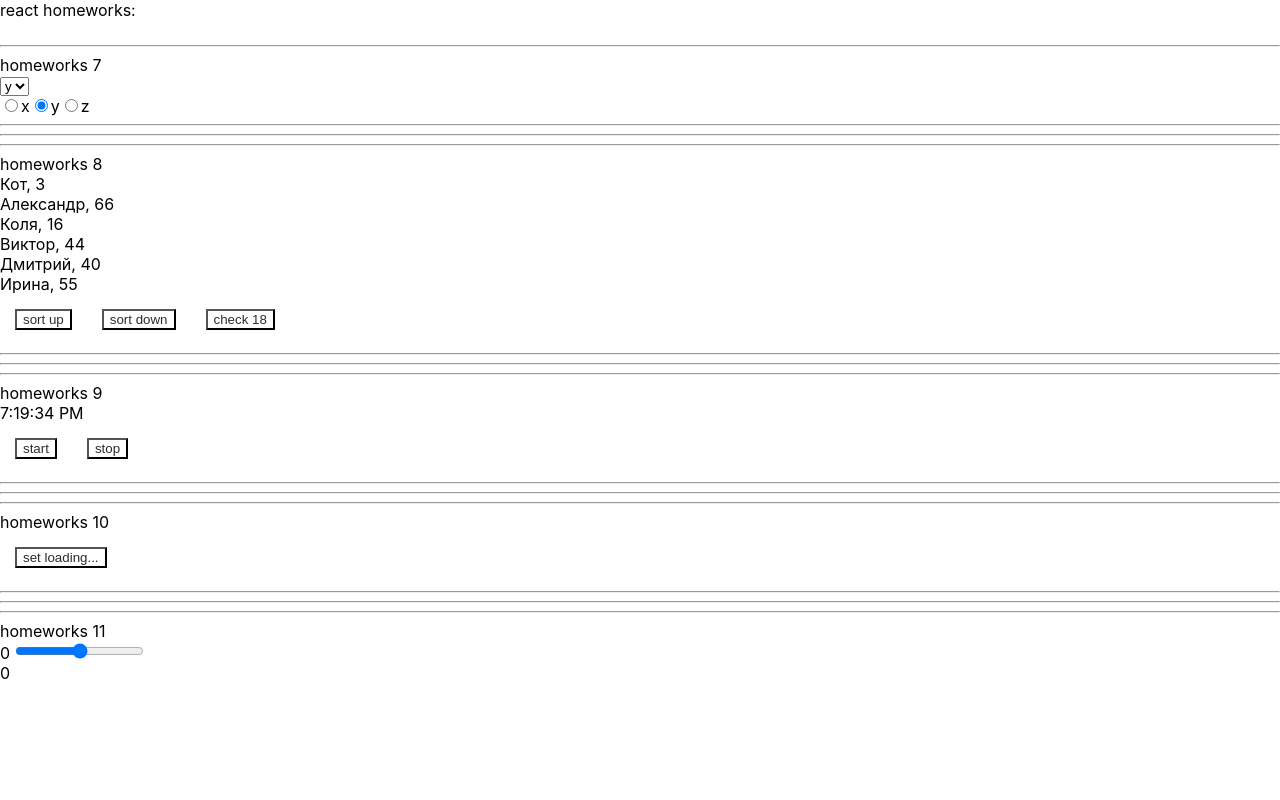
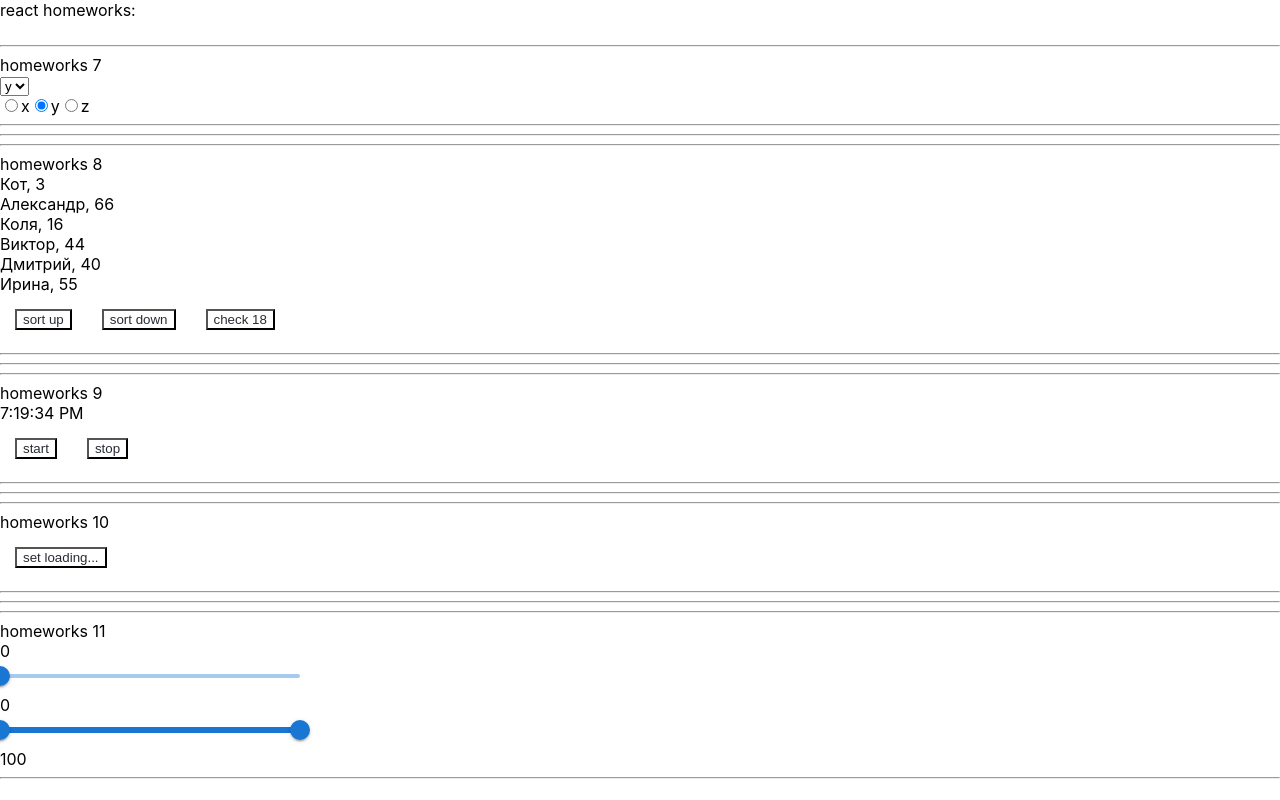
Before and after one commit to DmitriyKaplan28/homework, a React (Create React App) app: page /#/junior in a window 1280 px wide. Shown: the top 800 px of the page. Built offline with nearby package versions, Linux system fonts and the light colour scheme.

Commit message:
trying to fix HW11

```diff
--- a/package.json
+++ b/package.json
@@ -4,6 +4,9 @@
   "private": true,
   "homepage": "https://DmitriyKaplan28.github.io/homework",
   "dependencies": {
+    "@emotion/react": "^11.9.3",
+    "@emotion/styled": "^11.9.3",
+    "@mui/material": "^5.8.4",
     "@testing-library/jest-dom": "^5.14.1",
     "@testing-library/react": "^12.0.0",
     "@testing-library/user-event": "^13.2.1",
--- /dev/null
+++ b/src/p2-homeworks/h11/AlternativeSuperDoubleRange.tsx
@@ -0,0 +1,112 @@
+import React, {ChangeEvent, useCallback, useEffect, useRef, useState} from "react";
+import classnames from "classnames";
+import  './AlternativeSuperRange.css'
+
+type AlternativeSuperDoubleRangePropsType = {
+    onChangeRange?: (value: [number, number]) => void
+    value?: [number, number]
+    // min, max, step, disable, ...
+    min: number
+    max: number
+    onChange: Function
+}
+
+const AlternativeSuperDoubleRange: React.FC<AlternativeSuperDoubleRangePropsType> = (
+    { min,
+        max,
+        onChange
+        /*onChangeRange, value,
+        // min, max, step, disable, ...*/
+    }
+) => {
+    // сделать самому, можно подключать библиотеки
+
+    /*return (
+        <>
+            DoubleRange
+        </>
+    )*/
+    const [minVal, setMinVal] = useState(min);
+    const [maxVal, setMaxVal] = useState(max);
+    const minValRef = useRef<HTMLInputElement>(null);
+    const maxValRef = useRef<HTMLInputElement>(null);
+    const range = useRef<HTMLDivElement>(null);
+
+    // Convert to percentage
+    const getPercent = useCallback(
+        (value: number) => Math.round(((value - min) / (max - min)) * 100),
+        [min, max]
+    );
+
+    // Set width of the range to decrease from the left side
+    useEffect(() => {
+        if (maxValRef.current) {
+            const minPercent = getPercent(minVal);
+            const maxPercent = getPercent(+maxValRef.current.value); // Precede with '+' to convert the value from type string to type number
+
+            if (range.current) {
+                range.current.style.left = `${minPercent}%`;
+                range.current.style.width = `${maxPercent - minPercent}%`;
+            }
+        }
+    }, [minVal, getPercent]);
+
+    // Set width of the range to decrease from the right side
+    useEffect(() => {
+        if (minValRef.current) {
+            const minPercent = getPercent(+minValRef.current.value);
+            const maxPercent = getPercent(maxVal);
+
+            if (range.current) {
+                range.current.style.width = `${maxPercent - minPercent}%`;
+            }
+        }
+    }, [maxVal, getPercent]);
+
+    // Get min and max values when their state changes
+    useEffect(() => {
+        onChange({ min: minVal, max: maxVal });
+    }, [minVal, maxVal, onChange]);
+
+    return (
+        <div className="container">
+            <input
+                type="range"
+                min={min}
+                max={max}
+                value={minVal}
+                ref={minValRef}
+                onChange={(event: ChangeEvent<HTMLInputElement>) => {
+                    const value = Math.min(+event.target.value, maxVal - 1);
+                    setMinVal(value);
+                    event.target.value = value.toString();
+                }}
+                className={classnames("thumb thumb--zindex-3", {
+                    "thumb--zindex-5": minVal > max - 100
+                })}
+            />
+            <input
+                type="range"
+                min={min}
+                max={max}
+                value={maxVal}
+                ref={maxValRef}
+                onChange={(event: ChangeEvent<HTMLInputElement>) => {
+                    const value = Math.max(+event.target.value, minVal + 1);
+                    setMaxVal(value);
+                    event.target.value = value.toString();
+                }}
+                className="thumb thumb--zindex-4"
+            />
+
+            <div className="slider">
+                <div className="slider__track"></div>
+                <div ref={range} className="slider__range"></div>
+                <div className="slider__left-value">{minVal}</div>
+                <div className="slider__right-value">{maxVal}</div>
+            </div>
+        </div>
+    );
+}
+
+export default AlternativeSuperDoubleRange
--- a/src/p2-homeworks/h11/HW11.tsx
+++ b/src/p2-homeworks/h11/HW11.tsx
@@ -2,14 +2,25 @@ import React, {useState} from 'react'
 import SuperRange from './common/c7-SuperRange/SuperRange'
 import SuperDoubleRange from './common/c8-SuperDoubleRange/SuperDoubleRange'
 import AlternativeSuperRange from "./AlternativeSuperRange";
+import AlternativeSuperDoubleRange from "./AlternativeSuperDoubleRange";
 
 function HW11() {
     const [value1, setValue1] = useState(0)
     const [value2, setValue2] = useState(100)
 
-    const onChangeRange = (value: number) => {
-      setValue1(value)
+    /*const onChangeRange = (value: number) => {
+        setValue1(value)
+    }*/
+    const onChangeRange = (event: Event, newValue: number) => {
+        setValue1(newValue);
     }
+
+
+    const [value, setValue] = useState<number[]>([value1, value2]);
+
+    const handleChange = (event: Event, newValue: number | number[]) => {
+        setValue(newValue as number[]);
+    };
 
     return (
         <div>
@@ -19,32 +30,34 @@ function HW11() {
             {/*should work (должно работать)*/}
             <div>
                 <span>{value1}</span>
-                <SuperRange onChangeRange={onChangeRange}
+                <SuperRange value={value1}
+                            onChangeRange={onChangeRange}
                     // сделать так чтоб value1 изменялось
                 />
             </div>
 
             <div>
                 <span>{value1}</span>
-                <SuperDoubleRange
-                    min={value1}
-                    max={value2}
-                    onChange={({ min, max }: { min: number; max: number }) =>
-                        console.log(`min = ${min}, max = ${max}`)
-                    }
+                <SuperDoubleRange value={value}
+                                  handleChange={handleChange}
+                    //valuetext={valuetext}
                 />
                 <span>{value2}</span>
             </div>
 
             <hr/>
             {/*для личного творчества, могу проверить*/}
-            <AlternativeSuperRange
+            {/*<AlternativeSuperRange
                 min={value1}
                 onChange={({ min}: { min: number }) =>
                     console.log(`min = ${min}`)
                 }
-            />
-            {/*<AlternativeSuperDoubleRange/>*/}
+            />*/}
+            <AlternativeSuperDoubleRange min={value1}
+                                         max={value2}
+                                         onChange={({min, max}: { min: number; max: number }) =>
+                                             console.log(`min = ${min}, max = ${max}`)
+                                         }/>
             <hr/>
         </div>
     )
--- a/src/p2-homeworks/h11/common/c7-SuperRange/SuperRange.tsx
+++ b/src/p2-homeworks/h11/common/c7-SuperRange/SuperRange.tsx
@@ -1,5 +1,6 @@
 import React, {ChangeEvent, DetailedHTMLProps, InputHTMLAttributes} from 'react'
 import s from './SuperRange.module.css'
+import {Box, Slider} from "@mui/material";
 
 // тип пропсов обычного инпута
 type DefaultInputPropsType = DetailedHTMLProps<InputHTMLAttributes<HTMLInputElement>, HTMLInputElement>
@@ -7,7 +8,8 @@ type DefaultInputPropsType = DetailedHTMLProps<InputHTMLAttributes<HTMLInputElem
 // здесь мы говорим что у нашего инпута будут такие же пропсы как у обычного инпута
 // (чтоб не писать value: string, onChange: ...; они уже все описаны в DefaultInputPropsType)
 type SuperRangePropsType = DefaultInputPropsType & { // и + ещё пропсы которых нет в стандартном инпуте
-    onChangeRange?: (value: number) => void
+    onChangeRange?: (event: Event, newValue: number ) => void
+    value: number
 };
 
 const SuperRange: React.FC<SuperRangePropsType> = (
@@ -15,20 +17,32 @@ const SuperRange: React.FC<SuperRangePropsType> = (
         type, // достаём и игнорируем чтоб нельзя было задать другой тип инпута
         onChange, onChangeRange,
         className,
-
+        value,
         ...restProps// все остальные пропсы попадут в объект restProps
     }
 ) => {
     const onChangeCallback = (e: ChangeEvent<HTMLInputElement>) => {
-        onChange && onChange(e) // сохраняем старую функциональность
+        //onChange && onChange(e) // сохраняем старую функциональность
 
-        onChangeRange && onChangeRange(+e.currentTarget.value)
+        onChangeRange
     }
 
-    const finalRangeClassName = `${s.range} ${className ? className : ''}`
+    /*const finalRangeClassName = `${s.range} ${className ? className : ''}`*/
+    function valuetext(value: number) {
+        return `${value}°C`;
+    }
 
     return (
-        <>
+
+        <Box sx={{width: 300}}>
+            <Slider getAriaLabel={() => 'Temperature range'}
+                    value={value}
+                    onChange={onChangeCallback}
+                    valueLabelDisplay="auto"
+                    getAriaValueText={valuetext}
+            />
+        </Box>
+        /*<>
             <input
                 type={'range'}
                 onChange={onChangeCallback}
@@ -36,7 +50,7 @@ const SuperRange: React.FC<SuperRangePropsType> = (
 
                 {...restProps} // отдаём инпуту остальные пропсы если они есть (value например там внутри)
             />
-        </>
+        </>*/
     )
 }
 
--- a/src/p2-homeworks/h11/common/c8-SuperDoubleRange/SuperDoubleRange.tsx
+++ b/src/p2-homeworks/h11/common/c8-SuperDoubleRange/SuperDoubleRange.tsx
@@ -1,112 +1,39 @@
 import React, {ChangeEvent, useCallback, useEffect, useRef, useState} from 'react'
 import classnames from "classnames";
 import  './SuperDoubleRange.css'
+import {Box, Slider} from "@mui/material";
 
 type SuperDoubleRangePropsType = {
-    onChangeRange?: (value: [number, number]) => void
-    value?: [number, number]
+    value: number[]
+    handleChange: (event: Event, newValue: number | number[]) => void
+    //valuetext: (value: number) => void
     // min, max, step, disable, ...
-    min: number
-    max: number
-    onChange: Function
+
+}
+
+function valuetext(value: number) {
+    return `${value}°C`;
 }
 
 const SuperDoubleRange: React.FC<SuperDoubleRangePropsType> = (
-    { min,
-        max,
-        onChange
+    {value, handleChange, /*valuetext*/
         /*onChangeRange, value,
         // min, max, step, disable, ...*/
     }
 ) => {
     // сделать самому, можно подключать библиотеки
 
-    /*return (
-        <>
-            DoubleRange
-        </>
-    )*/
-    const [minVal, setMinVal] = useState(min);
-    const [maxVal, setMaxVal] = useState(max);
-    const minValRef = useRef<HTMLInputElement>(null);
-    const maxValRef = useRef<HTMLInputElement>(null);
-    const range = useRef<HTMLDivElement>(null);
-
-    // Convert to percentage
-    const getPercent = useCallback(
-        (value: number) => Math.round(((value - min) / (max - min)) * 100),
-        [min, max]
-    );
-
-    // Set width of the range to decrease from the left side
-    useEffect(() => {
-        if (maxValRef.current) {
-            const minPercent = getPercent(minVal);
-            const maxPercent = getPercent(+maxValRef.current.value); // Precede with '+' to convert the value from type string to type number
-
-            if (range.current) {
-                range.current.style.left = `${minPercent}%`;
-                range.current.style.width = `${maxPercent - minPercent}%`;
-            }
-        }
-    }, [minVal, getPercent]);
-
-    // Set width of the range to decrease from the right side
-    useEffect(() => {
-        if (minValRef.current) {
-            const minPercent = getPercent(+minValRef.current.value);
-            const maxPercent = getPercent(maxVal);
-
-            if (range.current) {
-                range.current.style.width = `${maxPercent - minPercent}%`;
-            }
-        }
-    }, [maxVal, getPercent]);
-
-    // Get min and max values when their state changes
-    useEffect(() => {
-        onChange({ min: minVal, max: maxVal });
-    }, [minVal, maxVal, onChange]);
-
     return (
-        <div className="container">
-            <input
-                type="range"
-                min={min}
-                max={max}
-                value={minVal}
-                ref={minValRef}
-                onChange={(event: ChangeEvent<HTMLInputElement>) => {
-                    const value = Math.min(+event.target.value, maxVal - 1);
-                    setMinVal(value);
-                    event.target.value = value.toString();
-                }}
-                className={classnames("thumb thumb--zindex-3", {
-                    "thumb--zindex-5": minVal > max - 100
-                })}
+        <Box sx={{ width: 300}}>
+            <Slider
+                getAriaLabel={() => 'Temperature range'}
+                value={value}
+                onChange={handleChange}
+                valueLabelDisplay="auto"
+                getAriaValueText={valuetext}
             />
-            <input
-                type="range"
-                min={min}
-                max={max}
-                value={maxVal}
-                ref={maxValRef}
-                onChange={(event: ChangeEvent<HTMLInputElement>) => {
-                    const value = Math.max(+event.target.value, minVal + 1);
-                    setMaxVal(value);
-                    event.target.value = value.toString();
-                }}
-                className="thumb thumb--zindex-4"
-            />
-
-            <div className="slider">
-                <div className="slider__track"></div>
-                <div ref={range} className="slider__range"></div>
-                <div className="slider__left-value">{minVal}</div>
-                <div className="slider__right-value">{maxVal}</div>
-            </div>
-        </div>
-    );
+        </Box>
+    )
 }
 
 export default SuperDoubleRange
```
Also changed, not shown: 1 other file (tests, documents, lock files or other folders).
